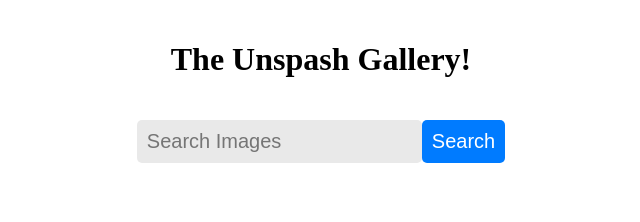
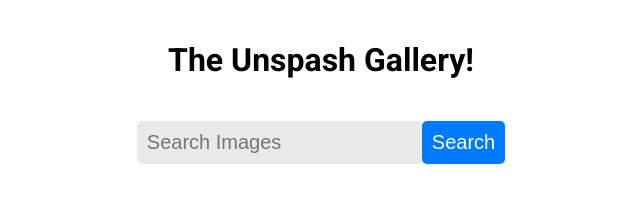
Before and after one commit to djswalterix/unsplash-gallery, a Nuxt app: page / in a window 1280 px wide. Shown: the top 222 px of the page, without its empty margins (319-959 px from the left). Built offline with nearby package versions, Linux system fonts and the light colour scheme.

Commit message:
font Roboto

```diff
--- a/components/ImageDetails.vue
+++ b/components/ImageDetails.vue
@@ -73,6 +73,9 @@
 .detail-item {
   font-size: 20px;
 }
+.detail-label {
+  font-weight: 500;
+}
 .image-details {
   margin: 1rem;
 }
--- a/pages/index.vue
+++ b/pages/index.vue
@@ -39,3 +39,9 @@
   }
 }
 </style>
+<style>
+@import url("https://fonts.googleapis.com/css2?family=Montserrat:ital,wght@0,100..900;1,100..900&family=Roboto+Mono:wght@300;400;500;600;700&family=Roboto:ital,wght@0,100;0,300;0,400;0,500;0,700;0,900;1,100;1,300;1,400;1,500;1,700;1,900&display=swap");
+html {
+  font-family: Roboto;
+}
+</style>
```
